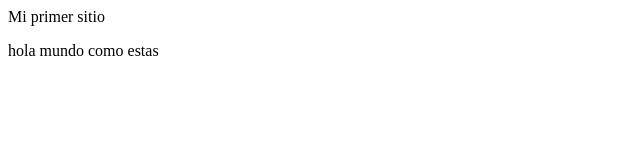
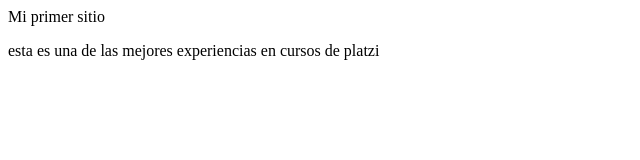
Before and after one commit to mguido2022/proyectoDemoCursoPrework, a plain HTML site: page index.html in a window 1280 px wide. Shown: the whole page, without its empty margins (0-640 px from the left). Drawn offline with Linux system fonts and the light colour scheme.

Commit message:
Cambios realizados en index.html

```diff
--- a/index.html
+++ b/index.html
@@ -11,7 +11,7 @@
        Mi primer sitio
    </article>
    <p>
-       hola mundo como estas
+       esta es una de las mejores experiencias en cursos de platzi
    </p>
 </body>
 </html>
```
